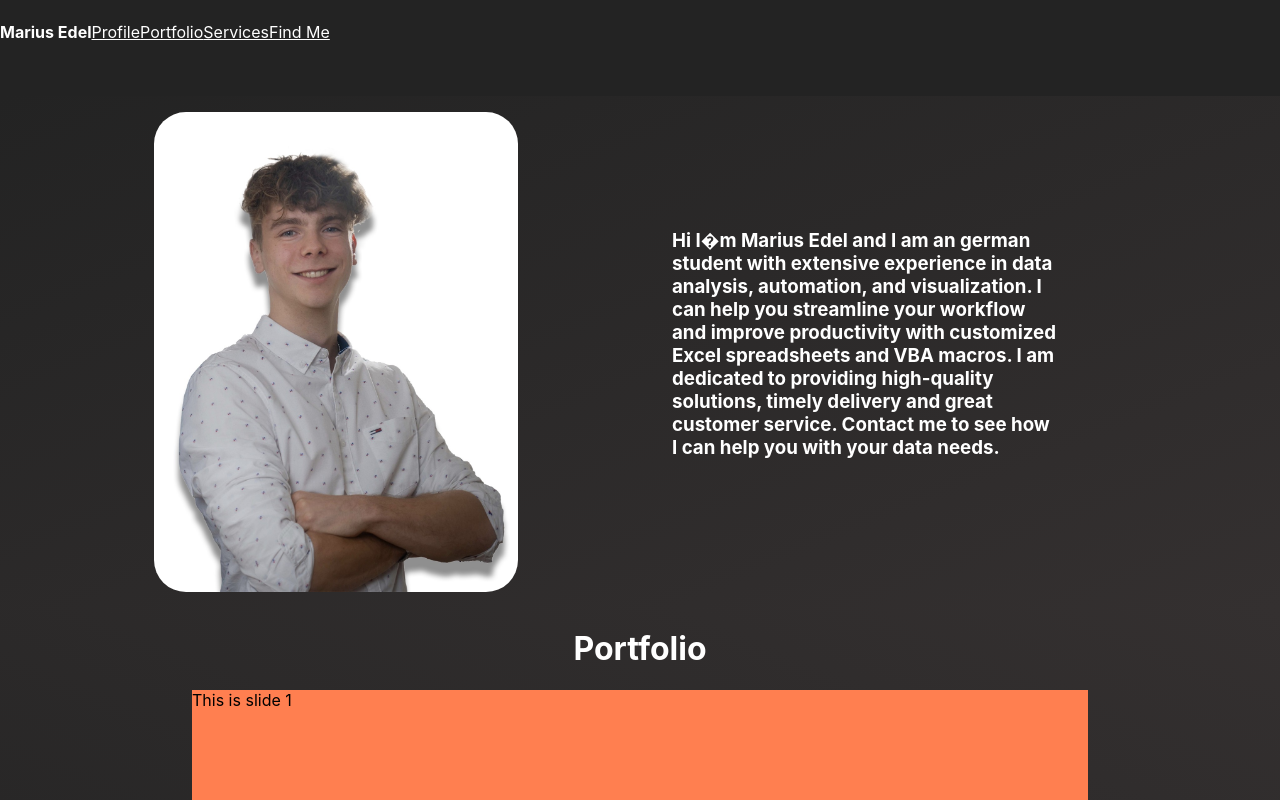
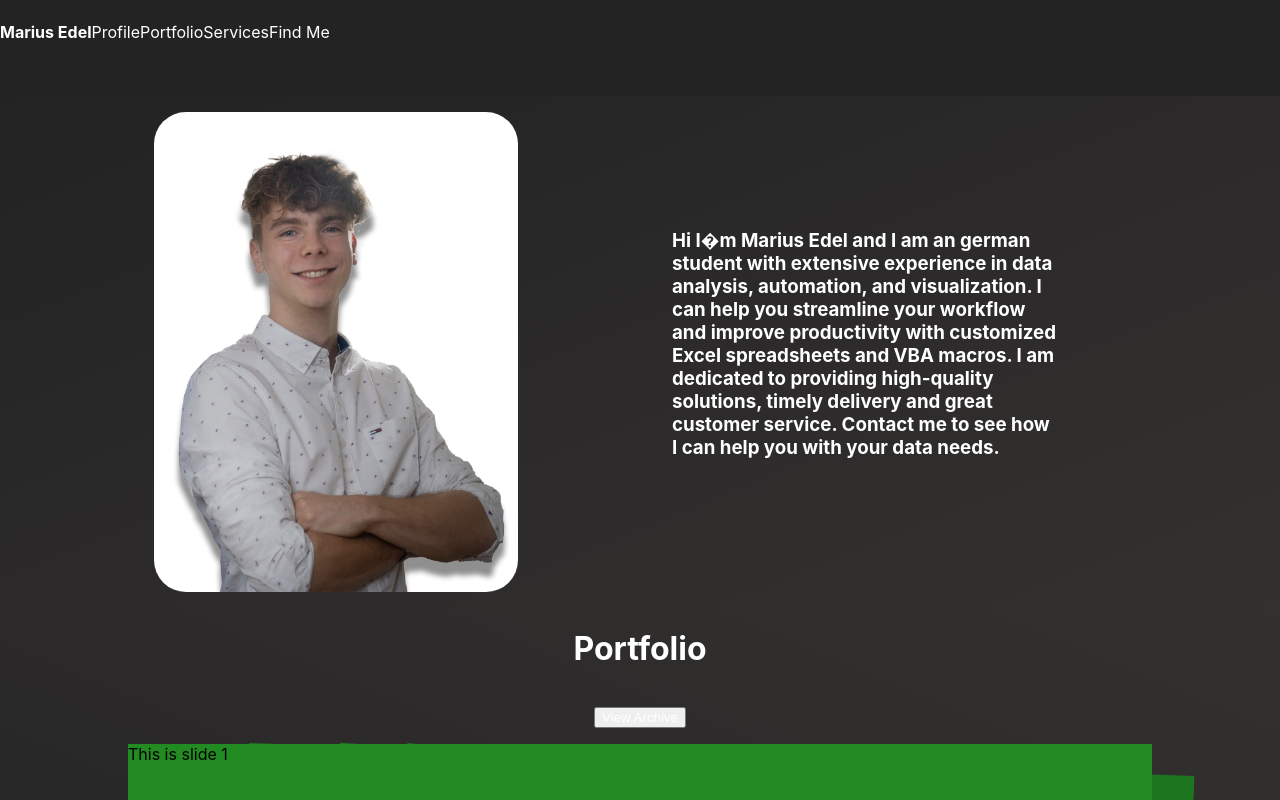
Before and after one commit to LitMgwebi/marius_v1, a React (Create React App) app: page / in a window 1280 px wide. Built offline with nearby package versions, Linux system fonts and the light colour scheme.

Commit message:
UpdatingSwipers Items ,Portfolio and index.css. Adding Hubspot capabilities

```diff
--- a/public/index.html
+++ b/public/index.html
@@ -27,9 +27,9 @@
     <title>React App</title>
   </head>
   <body>
-    <noscript>You need to enable JavaScript to run this app.</noscript>
-    <div id="root"></div>
-    <!--
+      <noscript>You need to enable JavaScript to run this app.</noscript>
+      <div id="root"></div>
+      <!--
       This HTML file is a template.
       If you open it directly in the browser, you will see an empty page.
 
@@ -39,5 +39,8 @@
       To begin the development, run `npm start` or `yarn start`.
       To create a production bundle, use `npm run build` or `yarn build`.
     -->
+      <!-- Start of HubSpot Embed Code -->
+      <script type="text/javascript" id="hs-script-loader" async defer src="//js-eu1.hs-scripts.com/140450615.js"></script>
+      <!-- End of HubSpot Embed Code -->
   </body>
 </html>
--- a/src/components/Home/Portfolio.jsx
+++ b/src/components/Home/Portfolio.jsx
@@ -1,22 +1,52 @@
 import { Swiper, SwiperSlide } from 'swiper/react';
-import { EffectCoverflow } from "swiper/modules";
+import { EffectCards, Pagination, Navigation } from "swiper/modules";
 import { Link } from "react-router-dom"
 import "swiper/css";
-import "swiper/css/effect-coverflow";
+import "swiper/css/effect-cards";
+import 'swiper/css/pagination';
+import 'swiper/css/navigation';
 
 function Portfolio() {
     return (
         <div id="portfolio">
             <h1>Portfolio</h1>
-            <Swiper
-                modules={[EffectCoverflow]}
-                class="swiper"
-            >
-                <SwiperSlide>This is slide 1</SwiperSlide>
-                <SwiperSlide>This is slide 2</SwiperSlide>
-                <SwiperSlide>This is slide 3</SwiperSlide>
-                <SwiperSlide><Link to="/portfolio">See More</Link></SwiperSlide>
-            </Swiper>
+            <div className="buttonGroup">
+                <button><Link to="/portfolio">View Archive</Link></button>
+            </div>
+            <div className="swiper-slide">
+                <Swiper
+                    effect={"cards"}
+                    pagination={{
+                        type: 'fraction'
+                    }}
+                    navigation={true}
+                    modules={[EffectCards, Pagination, Navigation]}
+                    className="swiper"
+                >
+                    <SwiperSlide className="slide">
+                        <div>
+                            This is slide 1
+                        </div>
+                    </SwiperSlide>
+                    <SwiperSlide className="slide">
+                        <div>
+                            This is slide 2
+                        </div>
+                    </SwiperSlide>
+                    <SwiperSlide className="slide">
+                        <div>
+                            This is slide 3
+                        </div>
+                    </SwiperSlide>
+                    <SwiperSlide className="slide">
+                        <Link to="/portfolio">
+                            <div>
+                                See More
+                            </div>
+                        </Link>
+                    </SwiperSlide>
+                </Swiper>
+            </div>
         </div>
     )
 }
--- a/src/components/Items/Items.jsx
+++ b/src/components/Items/Items.jsx
@@ -1,7 +1,43 @@
+import { Swiper, SwiperSlide } from 'swiper/react';
+import { EffectCoverflow, Pagination } from "swiper/modules";
+import { Link } from "react-router-dom"
+import "swiper/css";
+import "swiper/css/effect-coverflow";
+import 'swiper/css/pagination';
 function Items() {
     return (
         <div id="items">
             <h1>Portfolio</h1>
+            <div className="buttonGroup">
+                <button><Link to="/">Back</Link></button>
+            </div>
+            <div className="swiper-slide">
+                <Swiper
+                    effect={"coverflow"}
+                    grabCursor={true}
+                    centeredSlides={true}
+                    slidePerView={'auto'}
+                    pagination={true}
+                    modules={[EffectCoverflow, Pagination]}
+                    className="itemSwiper"
+                >
+                    <SwiperSlide className="slide">
+                        <div>
+                            This is slide 1
+                        </div>
+                    </SwiperSlide>
+                    <SwiperSlide className="slide">
+                        <div>
+                            This is slide 2
+                        </div>
+                    </SwiperSlide>
+                    <SwiperSlide className="slide">
+                        <div>
+                            This is slide 3
+                        </div>
+                    </SwiperSlide>
+                </Swiper>
+            </div>
         </div>
     )
 }
--- a/src/index.css
+++ b/src/index.css
@@ -19,6 +19,7 @@ code {
 
 a, p, h1, h2, h3, h4, h5, h6{
     color:var(--textColour);
+    text-decoration: none;
 }
 
 .App {
@@ -68,15 +69,20 @@ header {
 
 #portfolio {
     background-image: linear-gradient(to bottom left, var(--secondaryColour), var(--primaryColor));
-    height: 32rem;
+    height: auto;
     display: flex;
     flex-flow: column;
     align-items: center;
 }
 .swiper{
-    width:70%;
-    height:70%;
-    background-color: coral;
+    height: 25rem;
+    width: 80%;
+}
+.slide{
+    background-color: forestgreen;
+}
+.buttonGroup{
+    margin: 1rem;
 }
 
 #service {
@@ -125,6 +131,20 @@ header {
     justify-content: center;
 }
 
+#items {
+    background-image: linear-gradient(to bottom right, var(--primaryColor), var(--secondaryColour));
+    display: flex;
+    flex-flow: column nowrap;
+    justify-content: flex-start;
+    align-items: center;
+    height: 100%;
+}
+.itemSwiper {
+    background-color: forestgreen;
+    height: 80%;
+    width: 100%;
+}
+
 footer{
     height: 10rem;
     background-color: var(--primaryColor);
```
